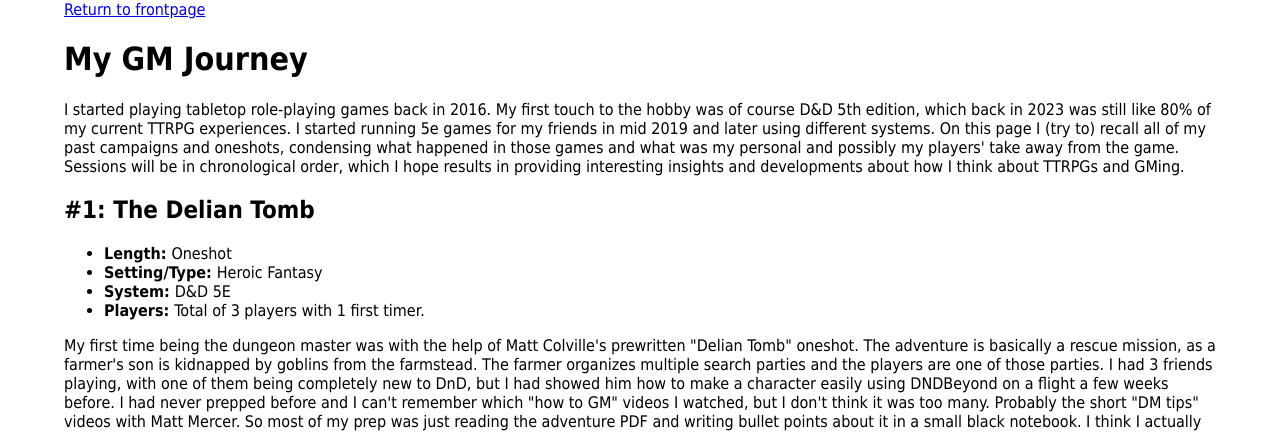
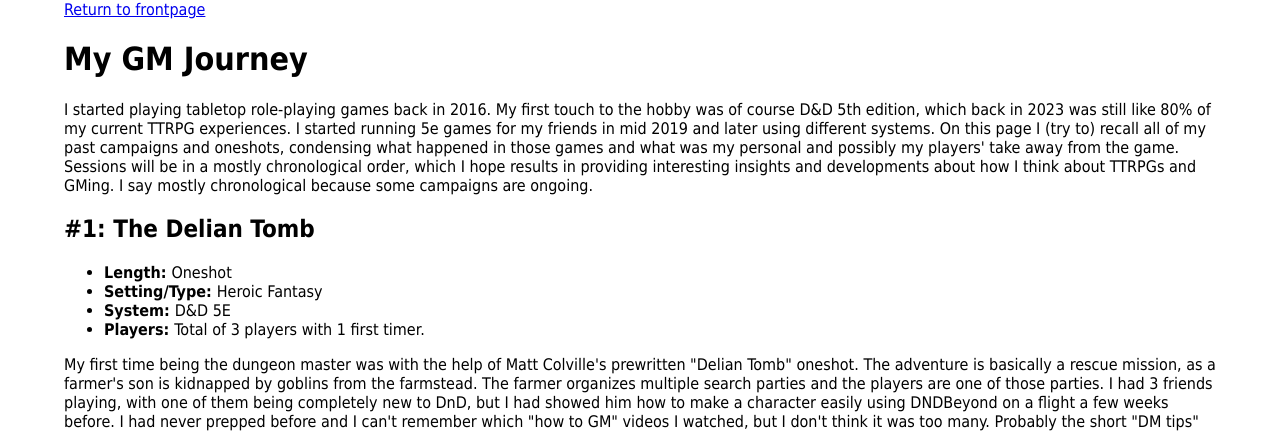
Before and after one commit to Pakkanen1/PakkasenPythonPlayground, a Flask app: page /my-gm-journey in a window 1280 px wide. Shown: the top 432 px of the page. Run offline with Flask 3, Linux system fonts and the light colour scheme; parts of the project's set-up code (start-up, migrations or seed data) failed here and were passed over.

Commit message:
gmjourneyupdate and pics

```diff
--- a/pakkasboxi/templates/gmjourney.html
+++ b/pakkasboxi/templates/gmjourney.html
@@ -15,7 +15,7 @@
         I started playing tabletop role-playing games back in 2016. My first touch to the hobby was of course D&D 5th edition, which back in 2023 was still like 80% of my current TTRPG experiences.
         I started running 5e games for my friends in mid 2019 and later using different systems.
         On this page I (try to) recall all of my past campaigns and oneshots, condensing what happened in those games and what was my personal and possibly my players' take away from the game.
-        Sessions will be in chronological order, which I hope results in providing interesting insights and developments about how I think about TTRPGs and GMing.
+        Sessions will be in a mostly chronological order, which I hope results in providing interesting insights and developments about how I think about TTRPGs and GMing. I say mostly chronological because some campaigns are ongoing.
     </p>
 
     <h2>#1: The Delian Tomb</h2>
@@ -181,8 +181,6 @@
         <br><br>
         TLDR: The session's premise was fun, but it was a slog. I also made it unfun and disappointing for myself for overprepping.
     </p>
-
-    <strong>Filling in games 5-10 later... In short I ran 3 session from Dragon of Icespire Peak and 2 sessions of Cyberpunk Red</strong>
 
     <h2>#5-7: Dragon of Icespire Peak</h2>
     <ul>
@@ -434,7 +432,6 @@
 
     </p>
 
-    <strong>Filling in my Nordgard campaign and oneshots from 2020-2023 later...</strong>
     <!--
         <h2>Cyberpunk</h2> 2
         <h2>Armeija oneshot VTT</h2>
@@ -525,7 +522,7 @@
 
     </p>
 
-    <strong>39 sessions of 2 Shadowdark campaigns here, but they are still ongoing.</strong>
+    <strong>~39 sessions of 2 Shadowdark campaigns here, but they are still ongoing.</strong>
 
     <h2>#111-112: Auratek Chronicles</h2>
     <ul>
@@ -566,7 +563,7 @@
         I think my biggest takeaway here is to start using 30 minute timers. I don't think I'll force them into my ongoing campaigns but for oneshots and new campaigns I'll use them. This of course depends on the amount of players. The more gear slots there are the less of a concern the light is. In the past I dont think I've done an all too good job of "attacking the light" as the Shadowdark ethos demands but in this oneshot I think I've advanced in that regard.
     </p>
 
-    <strong>I'm currently running 2 Shadowdark campaigns which are 39 sessions deep in total. </strong>
+    <strong>I'm currently running 2 Shadowdark campaigns which are 40 sessions deep in total. </strong>
 
     <em>Total sessions GM'd as of 10.6.2024: 113</em>
     </div>
```
Also changed, not shown: pakkasboxi/static/images/cyberturku/wisktromtower.png (added), pakkasboxi/static/images/kanzareth/alyaqut2.png (added), pakkasboxi/static/images/kanzareth/yaqutoutskirts.png (added), pakkasboxi/static/images/rolvetal.jpg (added), pakkasboxi/static/images/rolvetal_grid.jpg (added), 2 other files.
